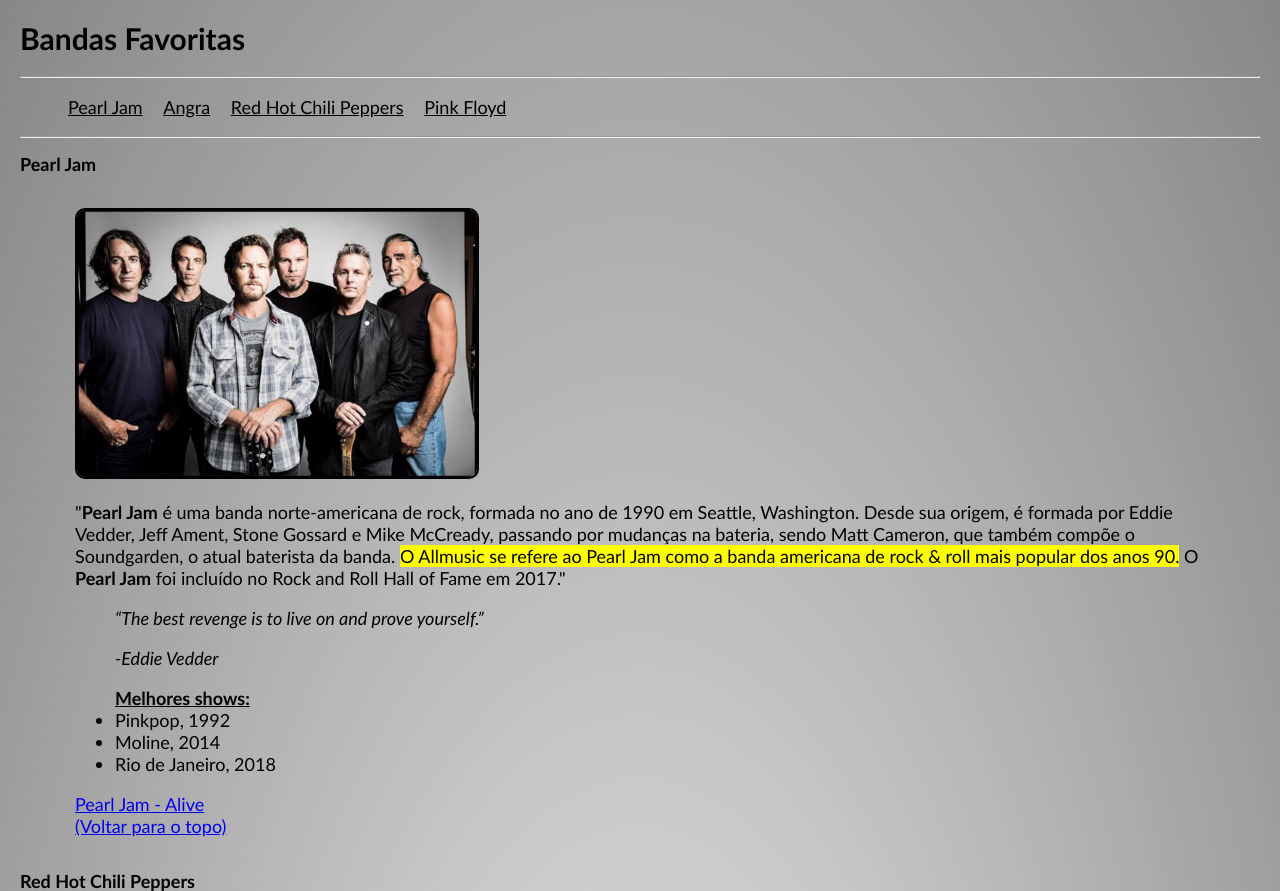
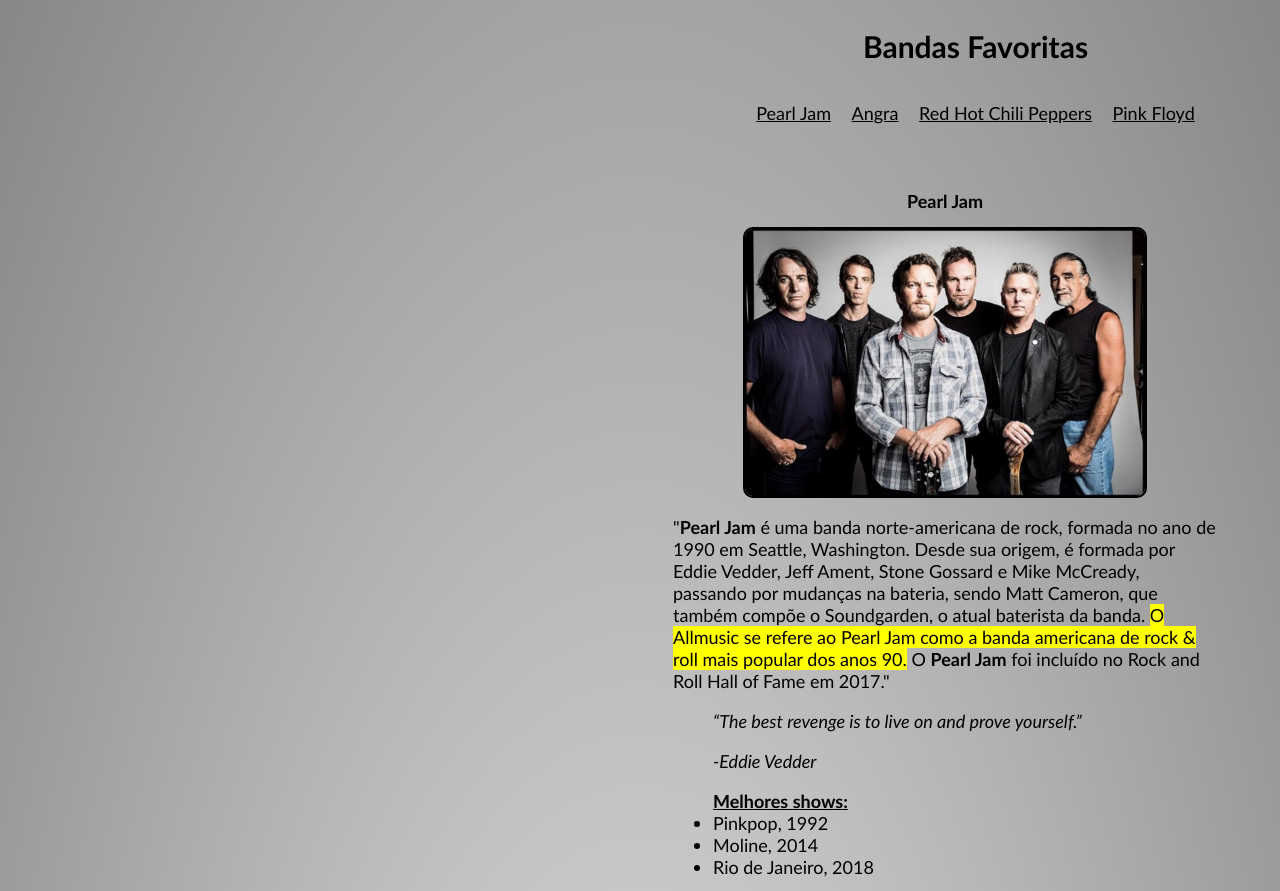
Before and after one commit to joaogcbarbosa/dio-desafios-formacao-html, a plain HTML site: page primeiro-desafio/v3/index.html in a window 1280 px wide. Shown: the top 891 px of the page. Drawn offline with Linux system fonts and the light colour scheme.

Commit message:
Estudos
Centralização do conteúdo da página através do uso de Flexbox.

```diff
--- a/primeiro-desafio/v3/assets/style.css
+++ b/primeiro-desafio/v3/assets/style.css
@@ -6,16 +6,24 @@
 body {
   background-color: rgb(235, 233, 233);
   background-image: radial-gradient(rgb(235, 233, 233), rgb(136, 135, 135));
-  margin: 20px;
 }
 
 h1 {
   font-size: 30px;
+  margin-left: 35px;
+}
+
+.menu {
+  margin-left: 35px;
 }
 
 .menu ul li {
   display: inline-block;
   padding: 0px 8px;
+}
+
+.menu ul {
+  padding: 0px;
 }
 
 ul li a {
@@ -26,6 +34,14 @@ figure {
   padding: 15px;
 }
 
+.container {
+  display: flex;
+  flex-direction: column;
+  align-items: center;
+  max-width: 600px;
+  margin-left: 650px;
+}
+
 .band-photo {
   border: solid black;
   border-radius: 10px;
--- a/primeiro-desafio/v3/index.html
+++ b/primeiro-desafio/v3/index.html
@@ -8,9 +8,8 @@
     <link rel="stylesheet" href="assets/style.css" />
   </head>
   <body>
-    <header>
+    <header class="container">
       <h1 id="inicio">Bandas Favoritas</h1>
-      <hr />
       <nav class="menu">
         <ul>
           <li><a href="#pj">Pearl Jam</a></li>
@@ -19,12 +18,11 @@
           <li><a href="#pf">Pink Floyd</a></li>
         </ul>
       </nav>
-      <hr />
     </header>
 
     <main>
-      <h2 id="pj">Pearl Jam</h2>
-      <figure>
+      <figure class="container">
+        <h2 id="pj">Pearl Jam</h2>
         <img
           class="band-photo"
           src="/primeiro-desafio/v3/assets/images/pearljam.png"
@@ -78,8 +76,8 @@
         </figcaption>
       </figure>
 
-      <h2 id="rhcp">Red Hot Chili Peppers</h2>
-      <figure>
+      <figure class="container">
+        <h2 id="rhcp">Red Hot Chili Peppers</h2>
         <img
           class="band-photo"
           src="/primeiro-desafio/v3/assets/images/rhcp.png"
@@ -134,8 +132,8 @@
         </figcaption>
       </figure>
 
-      <h2 id="angra">Angra</h2>
-      <figure>
+      <figure class="container">
+        <h2 id="angra">Angra</h2>
         <img
           class="band-photo"
           src="/primeiro-desafio/v3/assets/images/angra.png"
@@ -194,8 +192,8 @@
         </figcaption>
       </figure>
 
-      <h2 id="pf">Pink Floyd</h2>
-      <figure>
+      <figure class="container">
+        <h2 id="pf">Pink Floyd</h2>
         <img
           class="band-photo"
           src="/primeiro-desafio/v3/assets/images/pinkfloyd.png"
```
